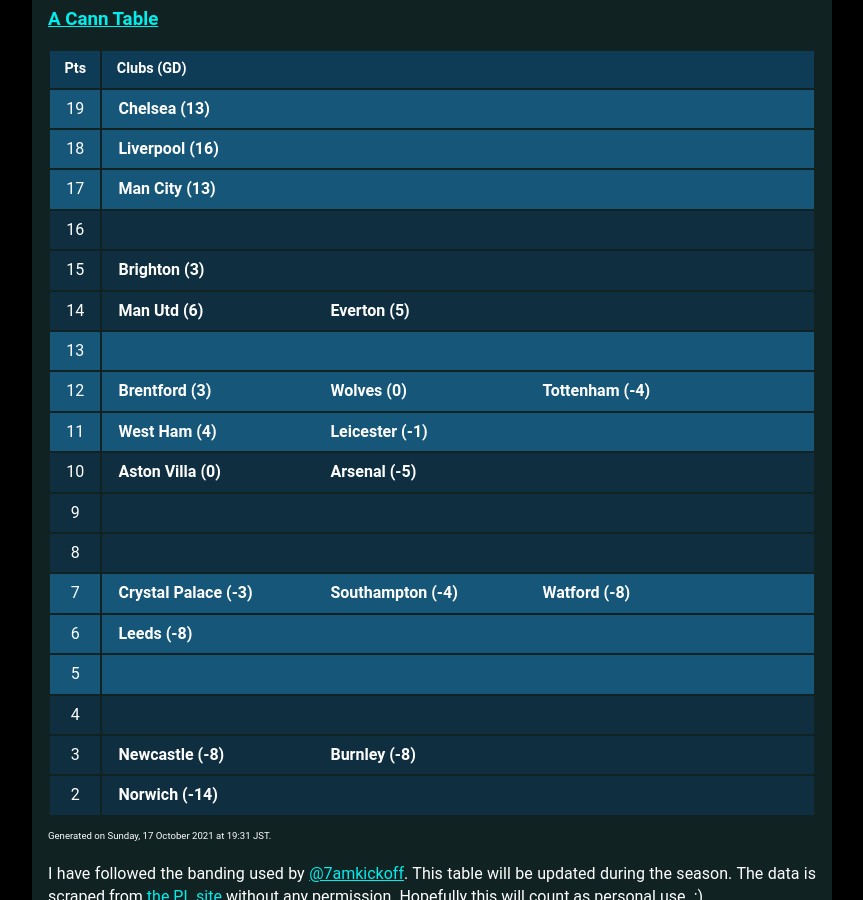
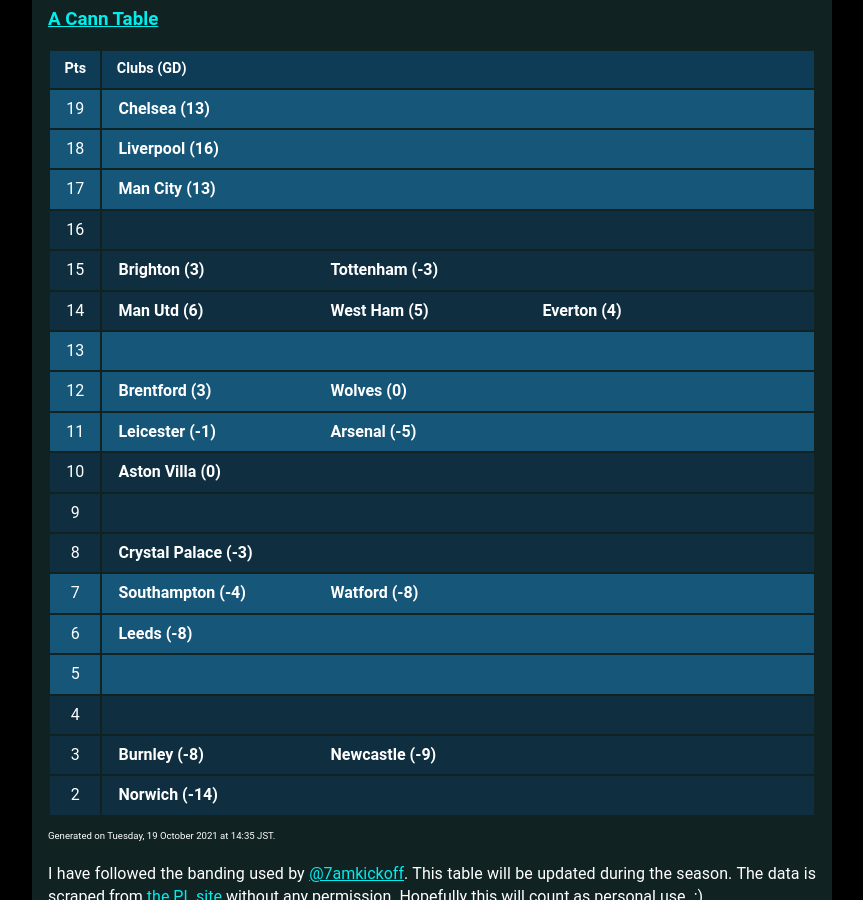
Before and after one commit to muru/muru.github.io, a Jekyll site: the page built from resources.md, in a window 1280 px wide and 900 px high, scrolled down 1396 px. Shown: the whole window, without its empty margins (208-1071 px from the left). Built offline with Jekyll 4.4.1, drawn with Linux system fonts in a browser that asks for light colours; some web fonts are replaced.

Commit message:
updated cann-table: Tue 19 Oct 14:35:45 JST 2021

```diff
--- a/cann-table.html
+++ b/cann-table.html
@@ -27,13 +27,15 @@
 		<td class="cann-point"> 15 </td>
 		<td class="cann-clubs">
 			<span class="club-name"> Brighton (3) </span>
+			<span class="club-name"> Tottenham (-3) </span>
 		</td>
  	</tr>
 	<tr class="cann-row-2">
 		<td class="cann-point"> 14 </td>
 		<td class="cann-clubs">
 			<span class="club-name"> Man Utd (6) </span>
-			<span class="club-name"> Everton (5) </span>
+			<span class="club-name"> West Ham (5) </span>
+			<span class="club-name"> Everton (4) </span>
 		</td>
  	</tr>
 	<tr class="cann-row-1">
@@ -46,21 +48,19 @@
 		<td class="cann-clubs">
 			<span class="club-name"> Brentford (3) </span>
 			<span class="club-name"> Wolves (0) </span>
-			<span class="club-name"> Tottenham (-4) </span>
 		</td>
  	</tr>
 	<tr class="cann-row-1">
 		<td class="cann-point"> 11 </td>
 		<td class="cann-clubs">
-			<span class="club-name"> West Ham (4) </span>
 			<span class="club-name"> Leicester (-1) </span>
+			<span class="club-name"> Arsenal (-5) </span>
 		</td>
  	</tr>
 	<tr class="cann-row-2">
 		<td class="cann-point"> 10 </td>
 		<td class="cann-clubs">
 			<span class="club-name"> Aston Villa (0) </span>
-			<span class="club-name"> Arsenal (-5) </span>
 		</td>
  	</tr>
 	<tr class="cann-row-2">
@@ -71,12 +71,12 @@
 	<tr class="cann-row-2">
 		<td class="cann-point"> 8 </td>
 		<td class="cann-clubs">
+			<span class="club-name"> Crystal Palace (-3) </span>
 		</td>
  	</tr>
 	<tr class="cann-row-1">
 		<td class="cann-point"> 7 </td>
 		<td class="cann-clubs">
-			<span class="club-name"> Crystal Palace (-3) </span>
 			<span class="club-name"> Southampton (-4) </span>
 			<span class="club-name"> Watford (-8) </span>
 		</td>
@@ -100,8 +100,8 @@
 	<tr class="cann-row-2">
 		<td class="cann-point"> 3 </td>
 		<td class="cann-clubs">
-			<span class="club-name"> Newcastle (-8) </span>
 			<span class="club-name"> Burnley (-8) </span>
+			<span class="club-name"> Newcastle (-9) </span>
 		</td>
  	</tr>
 	<tr class="cann-row-2">
@@ -111,4 +111,4 @@
 		</td>
  	</tr>
 </table>
-<span id="cann-gen-note"> Generated on  Sunday, 17 October 2021 at 19:31 JST. </span>
+<span id="cann-gen-note"> Generated on  Tuesday, 19 October 2021 at 14:35 JST. </span>
```
